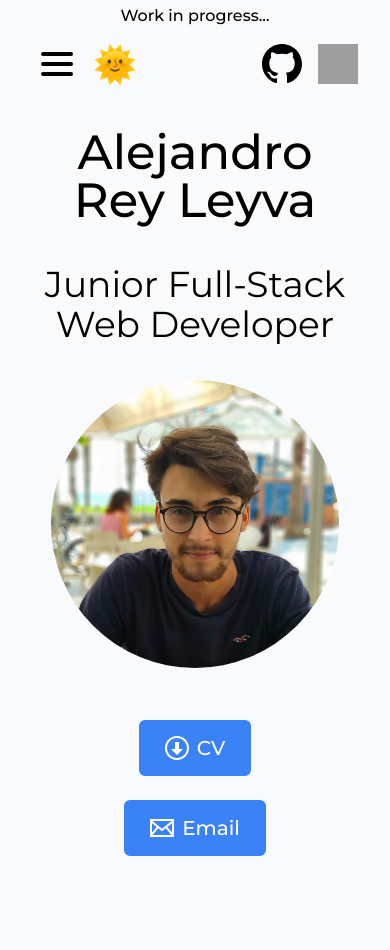
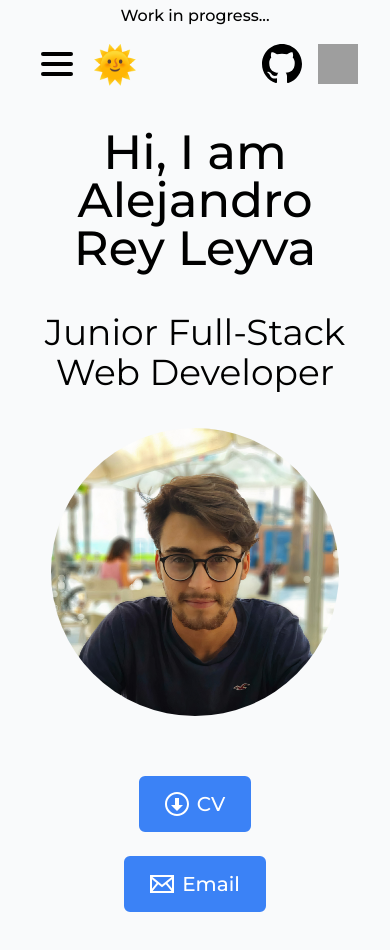
Before and after one commit to alereyleyva/alereyleyva.dev, a Next.js app: page / in a window 390 px wide. Shown: the top 950 px of the page. Built offline with nearby package versions, Linux system fonts and the light colour scheme; grey boxes are pictures that could not be loaded.

Commit message:
Presentation title change

```diff
--- a/pages/index.js
+++ b/pages/index.js
@@ -10,7 +10,7 @@ export default function Home() {
     <>
       <div className="flex lg:flex-col items-center justify-evenly lg:justify-between h-full mt-10 lg:mt-0">
         <div className="w-2/5 lg:w-full lg:mb-6">
-          <h1 className="sm:text-5xl">Alejandro Rey Leyva</h1>
+          <h1 className="sm:text-5xl">Hi, I am Alejandro Rey Leyva</h1>
           <h2>Junior Full-Stack Web Developer</h2>
         </div>
         <div className="relative w-96 h-96 sm:w-72 sm:h-72 md:h-72 md:w-72">
@@ -22,7 +22,7 @@ export default function Home() {
           />
         </div>
       </div>
-      <div className="w-full flex sm:flex-col justify-center items-center lg:pt-10 pt-20 pb-12">
+      <div className="w-full flex sm:flex-col justify-center items-center mt-20 lg:mt-12">
         <Button href={socialLinks.CV}>
           <DownloadSVG />
           CV
```
